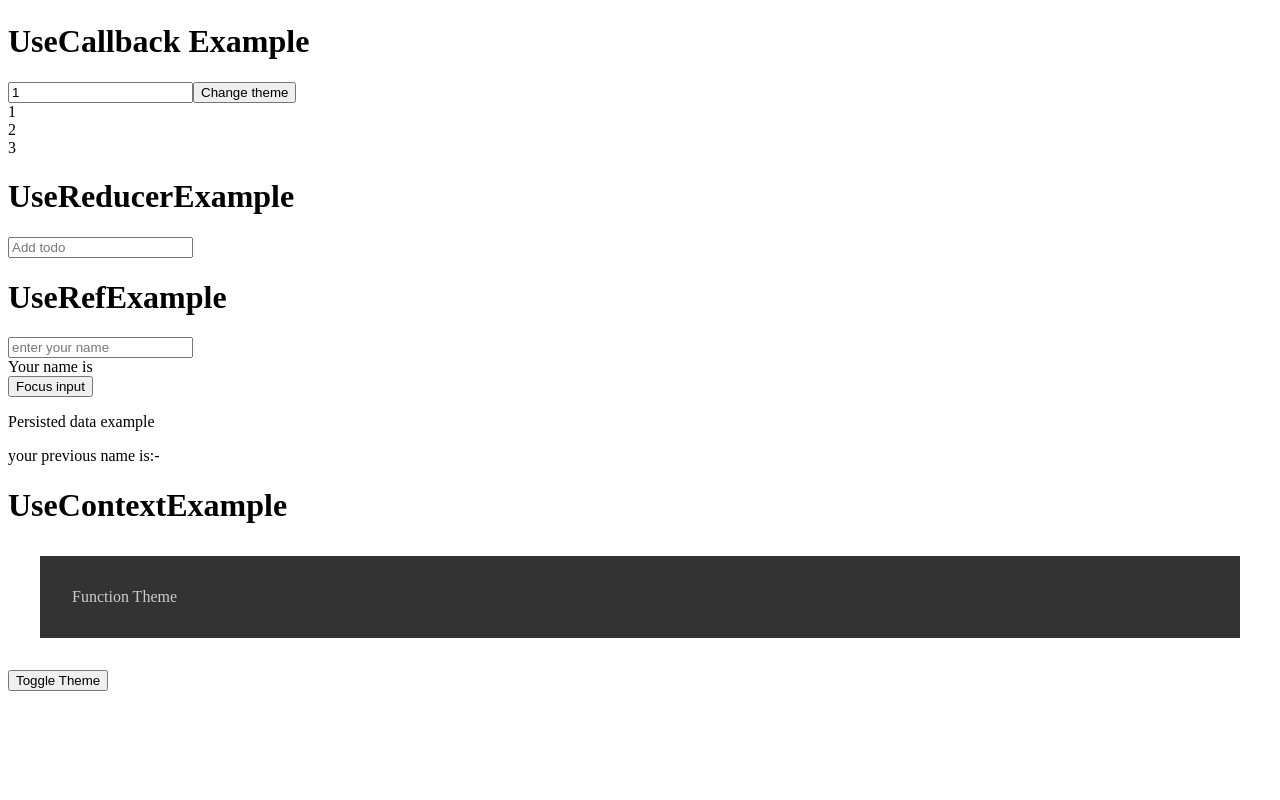
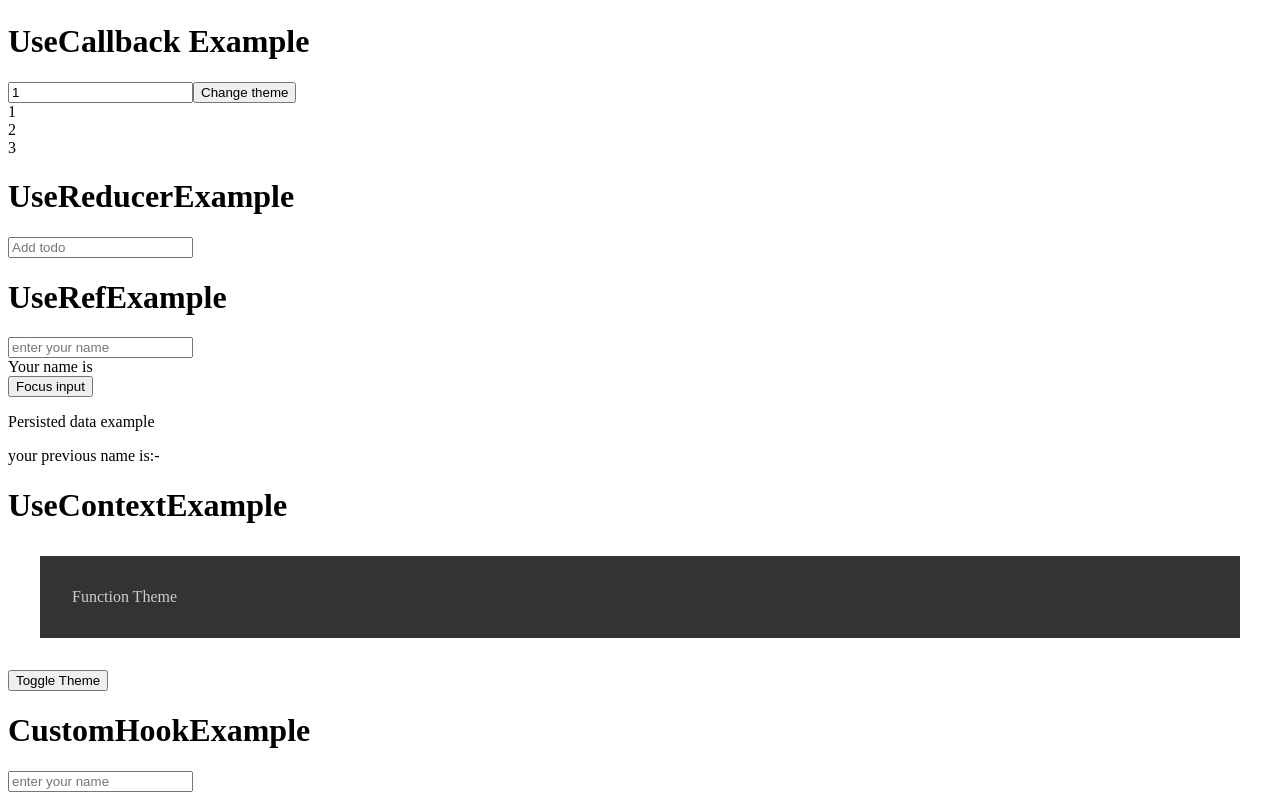
Before and after one commit to vinodkuumar/react-hooks, a React (Create React App) app: page / in a window 1280 px wide. Shown: the part 329-1129 px from the top of the page. Before the commit the page ends 1028 px from the top, so only its background shows below. Built offline with nearby package versions, Linux system fonts and the light colour scheme.

Commit message:
custom hooks created

```diff
--- a/src/App.js
+++ b/src/App.js
@@ -6,6 +6,7 @@
 import UseReducerExample from './UseReducerExample';
 import UseRefExample from './UseRefExample';
 import UseContextExample from './UseContextExample';
+import CustomHookExample from './CustomHookExample';
 
 function App({ initialCount }) {
   const [count, setCount] = useState(initialCount)
@@ -92,6 +93,9 @@
       <div>
         <UseContextExample />
       </div>
+      <div>
+        <CustomHookExample />
+      </div>
     </>
   );
 }
--- /dev/null
+++ b/src/CustomHookExample.js
@@ -0,0 +1,23 @@
+import React,{useState} from 'react';
+import useLocalStorage from './useLocalStorage';
+import useUpdateLogger from './useUpdateLogger';
+
+const CustomHookExample = () => {
+    const [name,setName] = useLocalStorage('name', '');
+    useUpdateLogger(name)
+    return(
+        <>
+        <div>
+            <h1>CustomHookExample</h1>
+            <input
+                value={name}
+                placeholder={"enter your name"}
+                type="text"
+                onChange={(e) => setName(e.target.value)}
+                />
+        </div>
+        </>
+    )
+}
+
+export default CustomHookExample;
--- /dev/null
+++ b/src/useLocalStorage.js
@@ -0,0 +1,20 @@
+import {useState, useEffect} from 'react';
+
+function getSavedValue(key, initialValue) {
+    const savedValue = JSON.parse(localStorage.getItem(key))
+    if(savedValue) return savedValue
+
+    if(initialValue instanceof Function) return initialValue()
+    return initialValue
+}
+
+export default function useLocalStorage(key, initialValue) {
+    const [value,setValue] = useState(() => {
+        return getSavedValue(key, initialValue)
+    })
+
+    useEffect(() => {
+        localStorage.setItem(key, JSON.stringify(value))
+    },[value])
+    return [value,setValue]
+}
--- /dev/null
+++ b/src/useUpdateLogger.js
@@ -0,0 +1,6 @@
+import { useEffect } from "react";
+export default function useUpdateLogger(value) {
+    useEffect(() => {
+        console.log(value)
+    },[value])
+}
```
